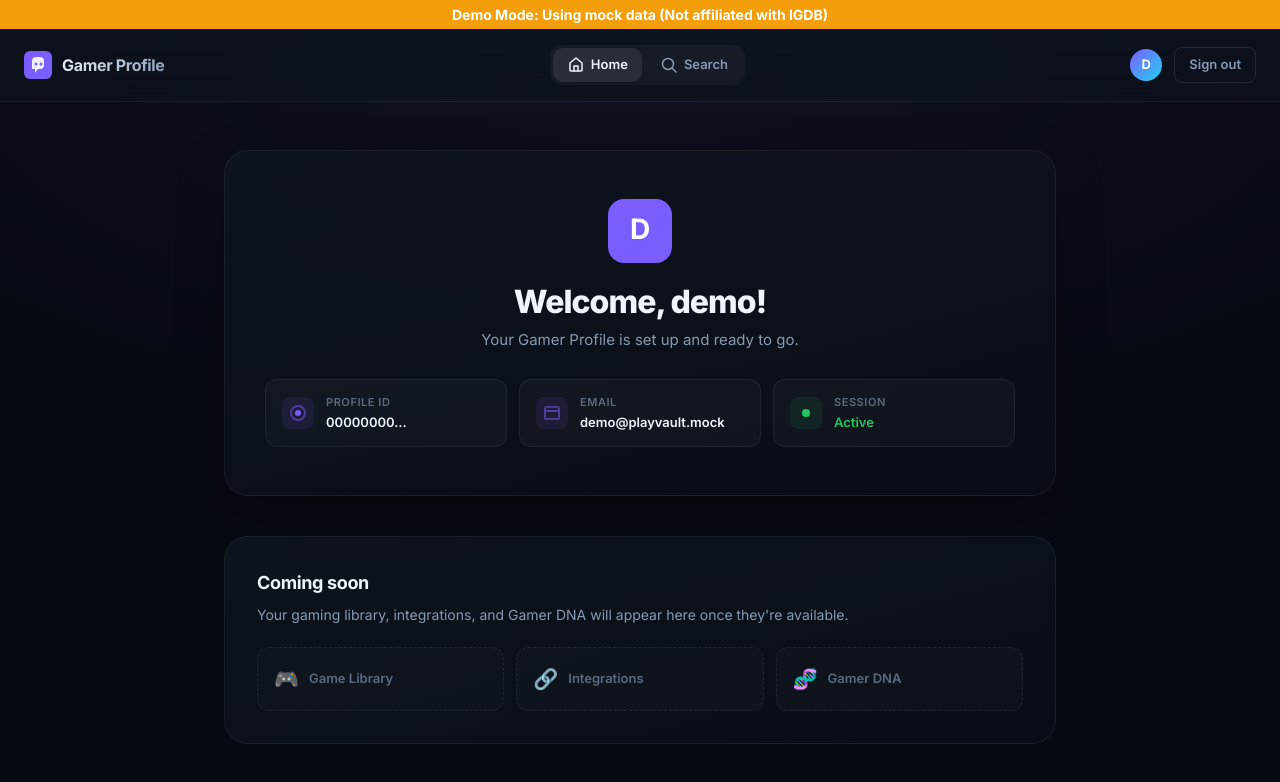
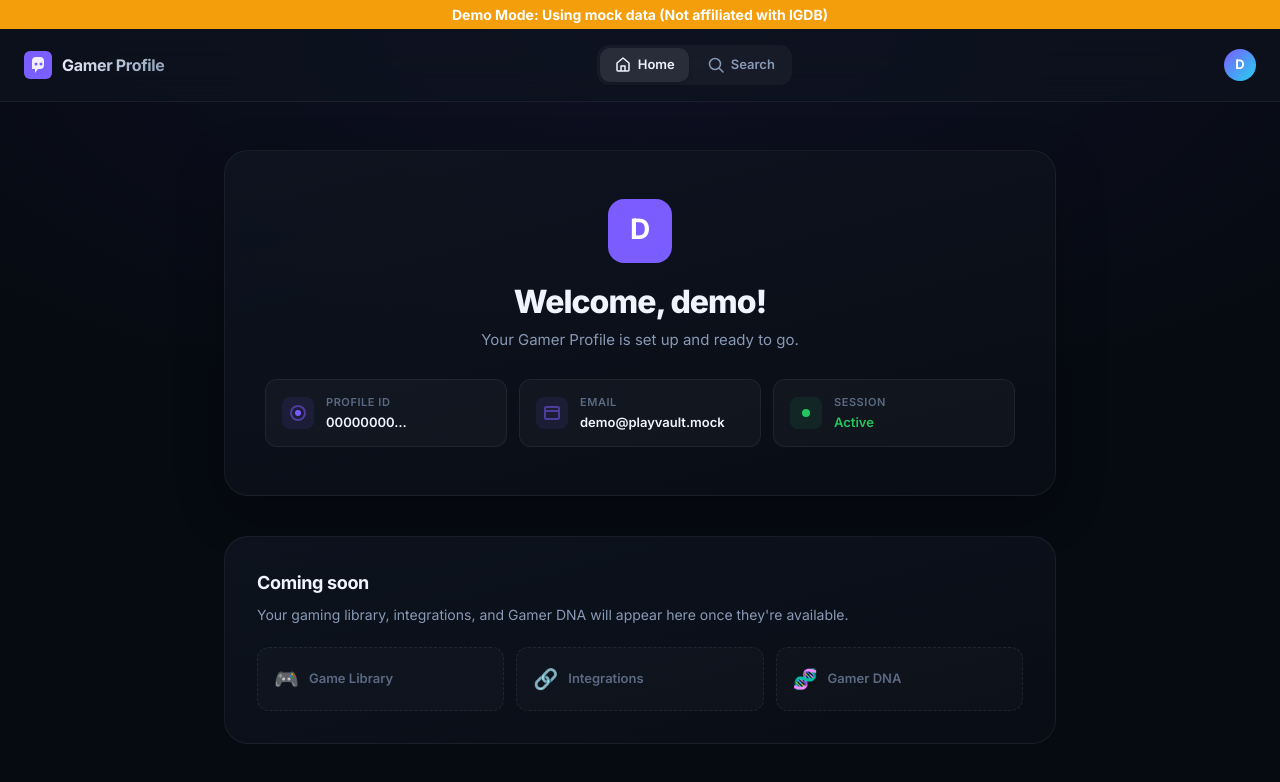
Before and after one commit to lucasraad/playvault, a Next.js app in the folder apps/web/: page /demo in a window 1280 px wide. Shown: the top 782 px of the page. Built offline with nearby package versions, Linux system fonts and the light colour scheme; no server answers.

Commit message:
fix(demo): hide real-app controls and attribution

```diff
--- a/apps/web/src/app/demo/page.tsx
+++ b/apps/web/src/app/demo/page.tsx
@@ -113,7 +113,7 @@ export default function DemoPage() {
       <div className="demo-banner" style={{ background: "#f59e0b", color: "#fff", textAlign: "center", padding: "4px", fontSize: "14px", fontWeight: "bold" }}>
         Demo Mode: Using mock data (Not affiliated with IGDB)
       </div>
-      <UserDashboard searchFetcher={mockFetcher} />
+      <UserDashboard searchFetcher={mockFetcher} isDemo />
     </AuthContext.Provider>
   );
 }
```
Also changed, not shown: 2 other files (tests, documents, lock files or other folders).
